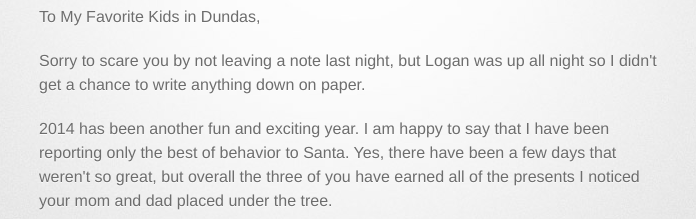
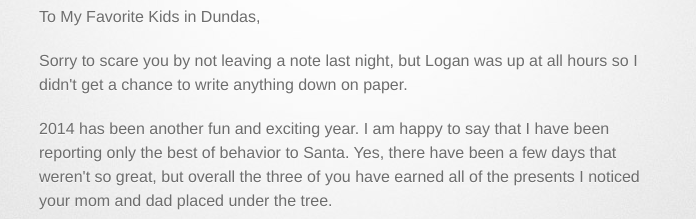
Before and after one commit to bsg1347/elfontheshelf, a plain HTML site: page index.html in a window 1280 px wide. Shown: the part 193-412 px from the top of the page, 291-987 px from the left. Drawn offline with Linux system fonts and the light colour scheme; a web font is replaced by a local one.

Commit message:
Update index.html

```diff
--- a/index.html
+++ b/index.html
@@ -27,7 +27,7 @@
         <section id="main_content">
           <p>To My Favorite Kids in Dundas,</p>
 
-<p>Sorry to scare you by not leaving a note last night, but Logan was up all night so I didn't get a chance to write anything down on paper.</p>
+<p>Sorry to scare you by not leaving a note last night, but Logan was up at all hours so I didn't get a chance to write anything down on paper.</p>
 
 <p>2014 has been another fun and exciting year. I am happy to say that I have been reporting only the best of behavior to Santa. Yes, there have been a few days that weren't so great, but overall the three of you have earned all of the presents I noticed your mom and dad placed under the tree. </p>
 
```
